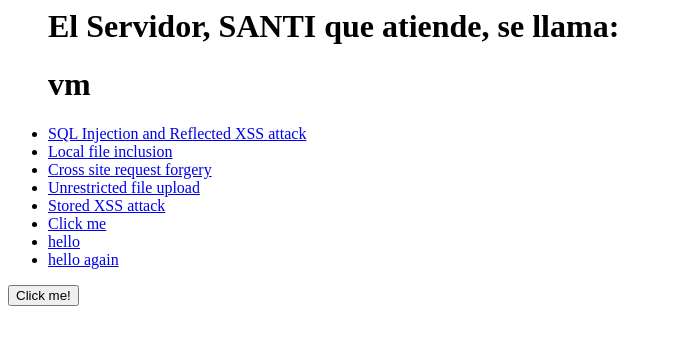
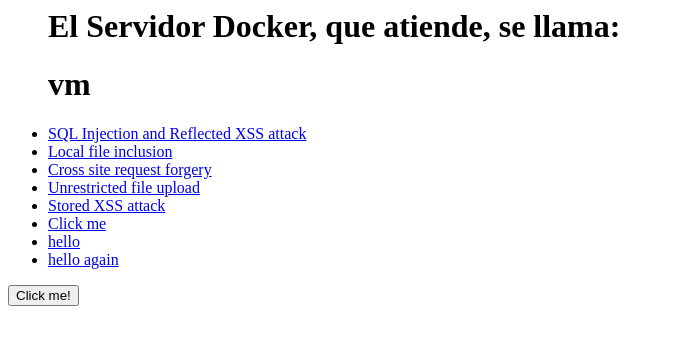
Before and after one commit to safernandez666/DevSecOps, a PHP site: page / in a window 1280 px wide. Shown: the top 345 px of the page, without its empty margins (0-673 px from the left). Run offline with PHP 8.4, Linux system fonts and the light colour scheme.

Commit message:
Correcto

```diff
--- a/VulnerableApp/index.php
+++ b/VulnerableApp/index.php
@@ -10,7 +10,7 @@ $name = exec('cat /etc/hostname'); // Obtiene el nombre de Servidor
     </head>
     <body  onload="myFunction()">
         <ul>
-	    <h1>El Servidor, SANTI que atiende, se llama: <?php echo "<h1>$name</h>";?></h1>
+	    <h1>El Servidor Docker, que atiende,  se llama: <?php echo "<h1>$name</h>";?></h1>
             <li><a href="sqli_xss/">SQL Injection and Reflected XSS attack</a></li>
             <li><a href="lfi/">Local file inclusion</a></li>
             <li><a href="csrf/">Cross site request forgery</a></li>
```
